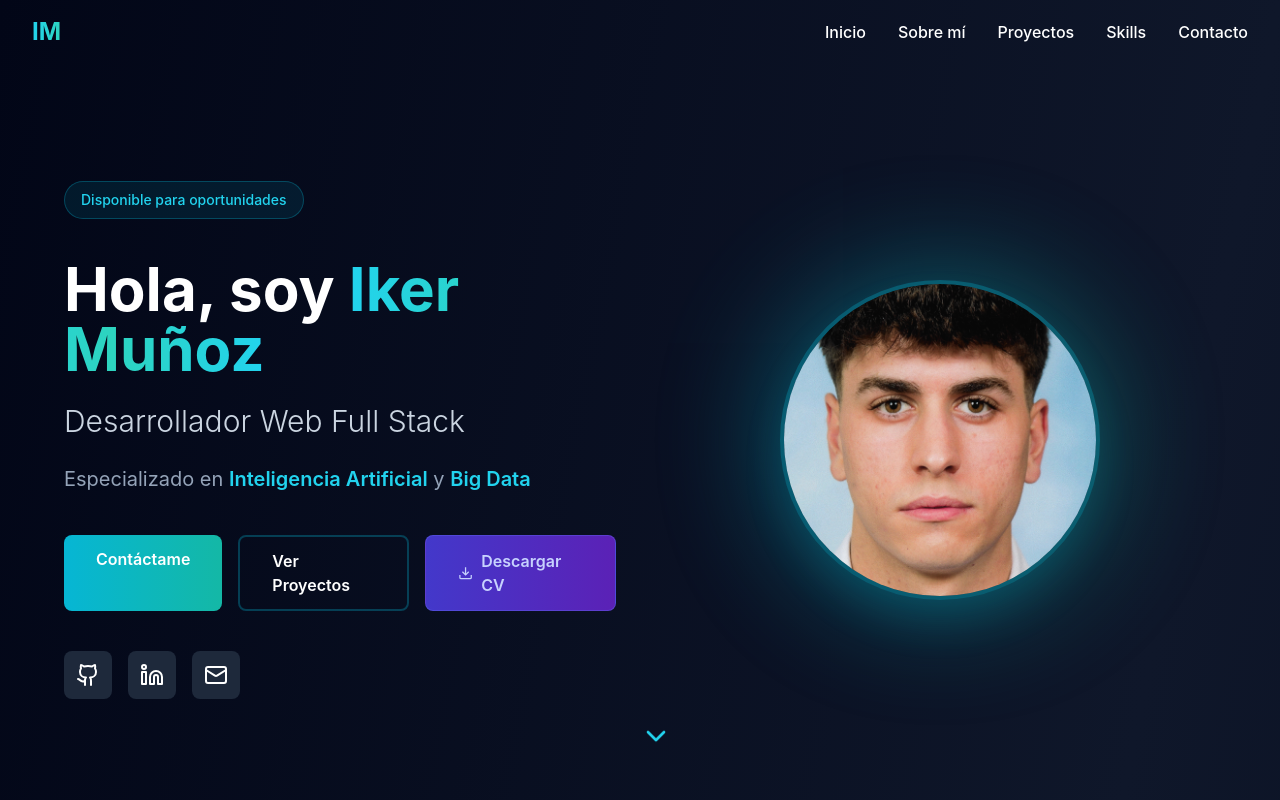
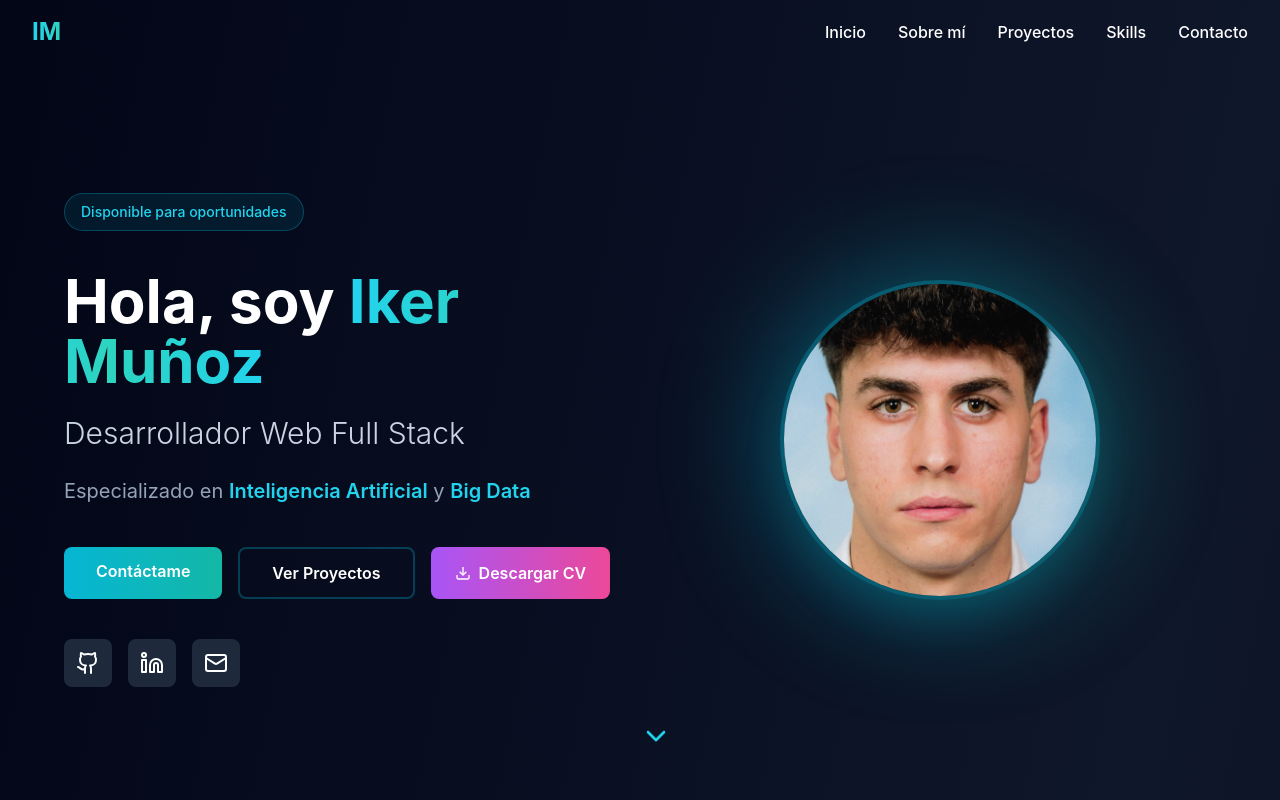
Before and after one commit to IkerMunozz/Portfolio_IkerMu-oz, a React (Create React App) app: page / in a window 1280 px wide. Shown: the top 800 px of the page. Built offline with nearby package versions, Linux system fonts and the light colour scheme.

Commit message:
Cambio de estilo en el botón descargar CV

```diff
--- a/src/components/Portfolio.jsx
+++ b/src/components/Portfolio.jsx
@@ -79,8 +79,7 @@ export default function Portfolio() {
               <a
               href="/CV_Iker_Muñoz.pdf"
               download="CV_Iker_Muñoz.pdf"
-              className="flex items-center gap-2 px-8 py-3 bg-gradient-to-r from-indigo-700 to-violet-800 border border-indigo-500/40 rounded-lg font-semibold text-indigo-200 hover:scale-105 hover:shadow-lg hover:shadow-indigo-500/40 transition-all duration-300 relative overflow-hidden"
-            >
+              className="flex items-center gap-2 px-6 py-3 bg-gradient-to-r from-purple-500 to-pink-500 rounded-lg font-semibold hover:shadow-lg hover:shadow-purple-500/50 transition-all duration-300"            >
               <svg width="16" height="16" viewBox="0 0 24 24" fill="none" stroke="currentColor" strokeWidth="2">
                 <path d="M21 15v4a2 2 0 0 1-2 2H5a2 2 0 0 1-2-2v-4"/>
                 <polyline points="7,10 12,15 17,10"/>
```
